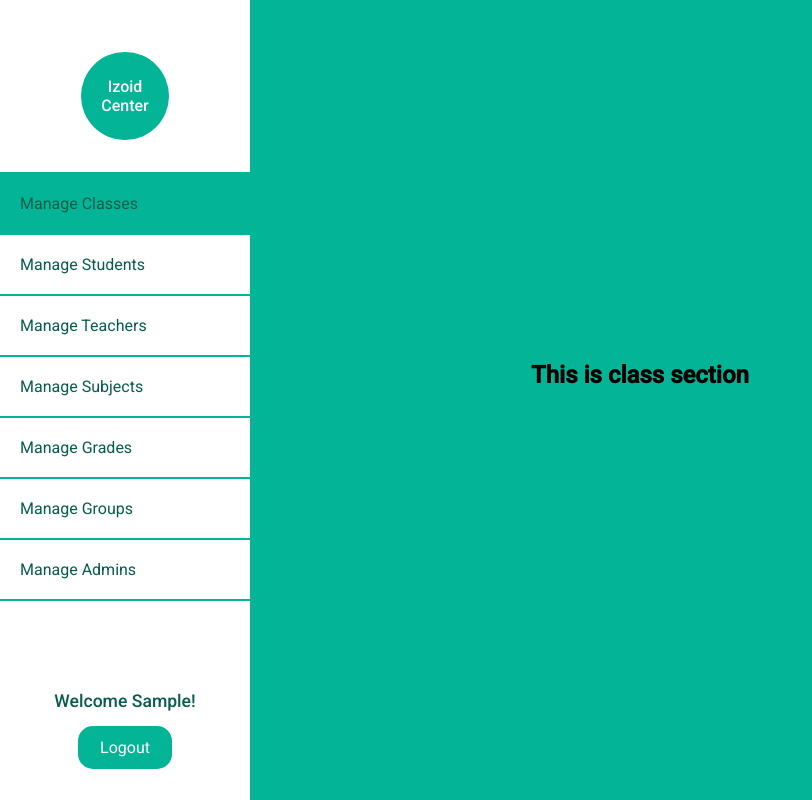
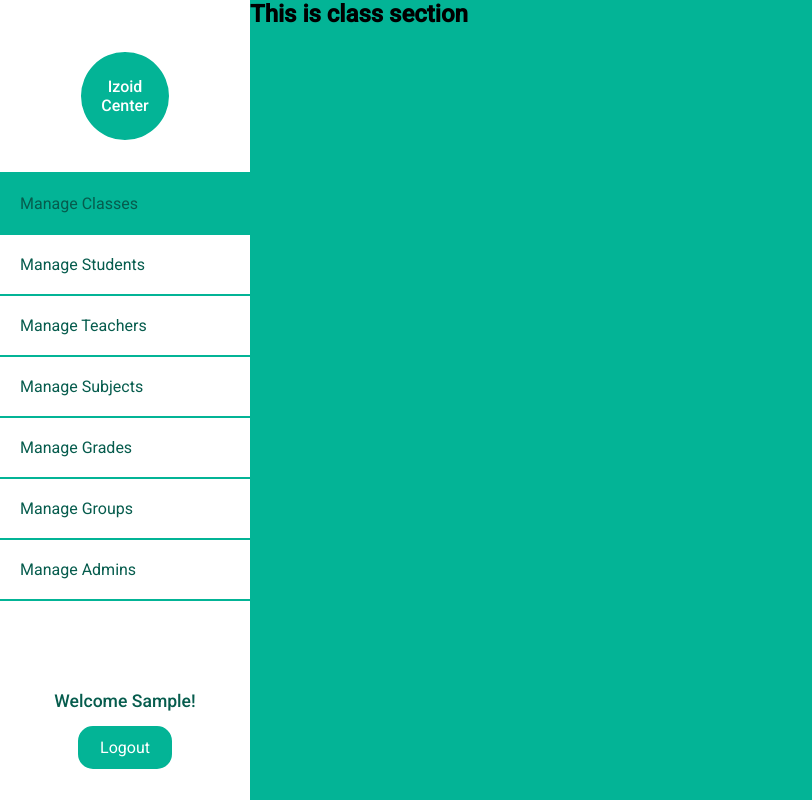
Before and after one commit to wahsandaruwan/izoid_mern_v1, a React (Create React App) app in the folder frontend/: page /dashboard in a window 1280 px wide. Shown: the whole page, without its empty margins (0-812 px from the left). Built offline with nearby package versions, Linux system fonts and the light colour scheme; sample sign-in values are in the browser's storage.

Commit message:
Code updated in frontend

```diff
--- a/frontend/src/Components/Pages/Dashboard.js
+++ b/frontend/src/Components/Pages/Dashboard.js
@@ -30,8 +30,8 @@ const Dashboard = () => {
 
     return (
         <>
-            <NavBar displaySec={updateDisplayState} activeSec={display} />
-            <section className="main-sec">
+            <section className="dash-sec">
+                <NavBar displaySec={updateDisplayState} activeSec={display} />
                 {/* <h1 className="welcome-msg">Welcome to Izoid Center Protal!</h1> */}
                 {display === "classes" && <Classes />}
                 {display === "students" && <Students />}
--- a/frontend/src/Components/Pages/Home.js
+++ b/frontend/src/Components/Pages/Home.js
@@ -75,7 +75,7 @@ const Home = () => {
 
     return (
         <>
-            <section className="main-sec">
+            <section className="home-sec">
                 <div className="home-content">
                     <div className="logo">
                         <h2>Izoid <br></br>Center</h2>
--- a/frontend/src/Components/Sections/Admins.js
+++ b/frontend/src/Components/Sections/Admins.js
@@ -273,11 +273,11 @@ const Admins = () => {
 
     return (
         <>
-            <section className="main-sec">
-                <div className="search-sec">
-                    <InputBox placeText="Search..." inputState={adminSearchHandler} />
-                </div>
-                <div className="data-content">
+            <div className="search-sec">
+                <InputBox placeText="Search..." inputState={adminSearchHandler} />
+            </div>
+            <div className="data-content">
+                <div>
                     <div className="data-form">
                         <h2>Manage Admins</h2>
                         <form>
@@ -343,7 +343,7 @@ const Admins = () => {
                         </div>
                     </div>
                 </div>
-            </section>
+            </div>
         </>
     )
 }
--- a/frontend/src/index.css
+++ b/frontend/src/index.css
@@ -13,7 +13,6 @@ body {
   background-color: #03b496;
   width: 100%;
   min-height: 100vh;
-  padding: 15px 25px;
 }
 
 a {
@@ -22,15 +21,6 @@ a {
   font-size: 1rem;
   cursor: pointer;
   transition: all 0.3s ease-in;
-}
-
-/* -----Section----- */
-.main-sec {
-  min-height: 90vh;
-  background-color: #03b496;
-  display: flex;
-  justify-content: center;
-  align-items: center;
 }
 
 /* -----Input box----- */
@@ -106,11 +96,7 @@ a {
 
 /* -----Navigation menu----- */
 .nav-menu {
-  position: fixed;
-  top: 0;
-  left: 0;
-  max-width: 250px;
-  width: 100%;
+  min-width: 250px;
   height: 100%;
   background-color: #fff;
 }
@@ -132,6 +118,10 @@ a {
   padding: 25px 20px;
   border-radius: 50%;
   border: 2px #fff solid;
+}
+
+.nav-menu .menu {
+  list-style: none;
 }
 
 .nav-menu .menu li {
@@ -233,6 +223,14 @@ th {
 }
 
 /* --------Home page-------- */
+.home-sec {
+  min-height: 90vh;
+  background-color: #03b496;
+  display: flex;
+  justify-content: center;
+  align-items: center;
+}
+
 .home-content {
   max-width: 600px;
   width: 100%;
@@ -273,11 +271,26 @@ th {
 }
 
 /* --------Dashboard page-------- */
+.dash-sec {
+  min-height: 100vh;
+  background-color: #03b496;
+  display: grid;
+  grid-template-columns: 1fr 6fr;
+}
+
 .data-content {
+  background-color: #03b496;
   display: flex;
   justify-content: center;
+  align-items: center;
+}
+
+.data-content > div {
+  padding: 15px;
+  display: flex;
   align-items: flex-start;
 }
+
 .data-form {
   max-width: 470px;
   width: 100%;
@@ -327,3 +340,15 @@ th {
   max-height: 500px;
   overflow: scroll;
 }
+
+@media (max-width: 1250px) {
+  .data-content > div {
+    align-items: center;
+    flex-direction: column;
+  }
+
+  .data-form {
+    max-width: 800px;
+    margin-bottom: 10px;
+  }
+}
```
